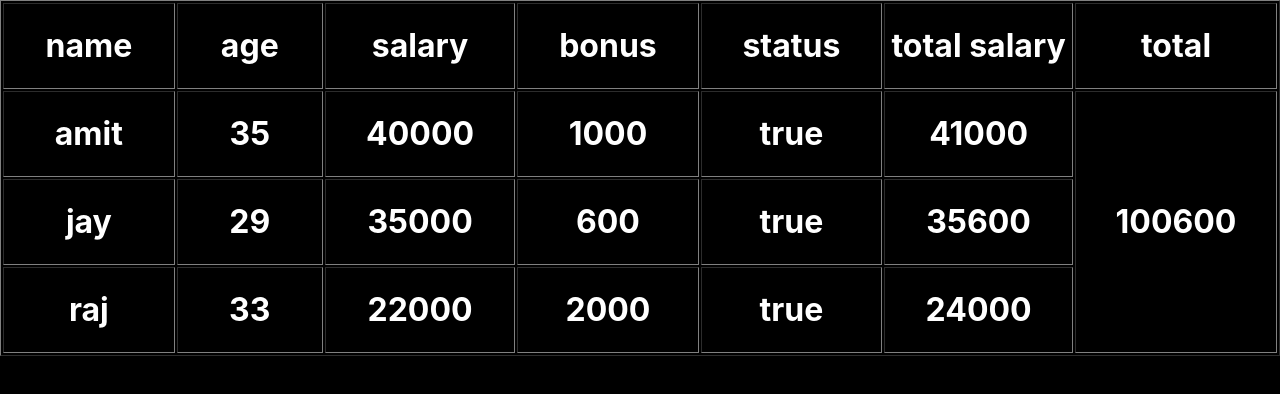
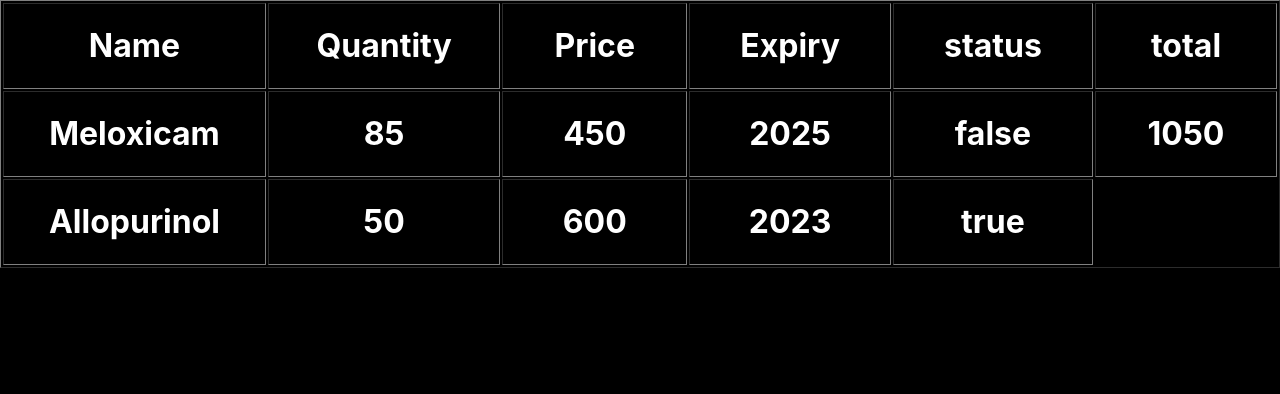
Before and after one commit to DhruvGoyani/first, a React (Create React App) app: page / in a window 1280 px wide. Shown: the top 394 px of the page. Built offline with nearby package versions, Linux system fonts and the light colour scheme.

Commit message:
medicine_data

```diff
--- a/src/App.js
+++ b/src/App.js
@@ -20,54 +20,58 @@
   let data =
   [
     {
-        name: "amit",
-        age: 35,
-        salary: 40000,
-        bonus: 1000,
+      id: 101,
+      name: 'Abacavir',
+      quantity: 25,
+      price: 150,
+      expiry: 2022,
       status: true
     },
     {
-        name: "ajay",
-        age: 25,
-        salary: 38000,
-        bonus: 2000,
+      id: 102,
+      name: 'Eltrombopag',
+      quantity: 90,
+      price: 550,
+      expiry: 2021,
+      status: true
+    },
+    {
+      id: 103,
+      name: 'Meloxicam',
+      quantity: 85,
+      price: 450,
+      expiry: 2025,
       status: false
     },
     {
-        name: "mayur",
-        age: 23,
-        salary: 50000,
-        bonus: 500,
+      id: 104,
+      name: 'Allopurinol',
+      quantity: 50,
+      price: 600,
+      expiry: 2023,
       status: true
     },
     {
-        name: "jay",
-        age: 29,
-        salary: 35000,
-        bonus: 600,
-        status: true
-      },
-      {
-        name: "raj",
-        age: 33,
-        salary: 22000,
-        bonus: 2000,
-        status: true
-      },
-    ]
-    let filterdata = data.filter((d, i) => (d.age > 25 && d.salary > 20000));
-    let total = filterdata.reduce((acc , d) => acc+d.salary+d.bonus , 0)
-    console.log(total)
+      id: 105,
+      name: 'Phenytoin',
+      quantity: 63,
+      price: 250,
+      expiry: 2021,
+      status: false
+    }
+  ];
+    let filterdata = data.filter((d, i) => (d.expiry > 2021 && d.price > 200));
+    let total = filterdata.reduce((acc , d) => acc+d.price , 0)
+    // console.log(total)
     return (
       <div>
         <table border = '1'>
             <tr>
-              <th><h1>name</h1></th>
-              <th><h1>age</h1></th>
-              <th><h1>salary</h1></th>
-              <th><h1>bonus</h1></th>
+              <th><h1>Name</h1></th>
+              <th><h1>Quantity</h1></th>
+              <th><h1>Price</h1></th>
+              <th><h1>Expiry</h1></th>
               <th><h1>status</h1></th>
-              <th><h1>total salary</h1></th>
               <th><h1>total</h1></th>
             </tr>
         {
@@ -75,12 +79,11 @@
             return (
               <tr>
                 <td><h1> {d.name}</h1></td>
-                <td><h1> {d.age}</h1></td>
-                <td><h1> {d.salary}</h1></td>
-                <td><h1>{d.bonus}</h1></td>
+                <td><h1> {d.quantity}</h1></td>
+                <td><h1> {d.price}</h1></td>
+                <td><h1>{d.expiry}</h1></td>
                 <td><h1>{d.status.toString()}</h1></td>
-                <td><h1>{d.salary+d.bonus}</h1></td>
-                {i == 0 ? <td rowSpan={filterdata.length}><h1>{total}</h1></td> : null}
+                {i == 0 ? <td><h1>{total}</h1></td> : null}
               </tr>
             )
           })
```
Lines whose indentation alone changed are shown as unchanged.
